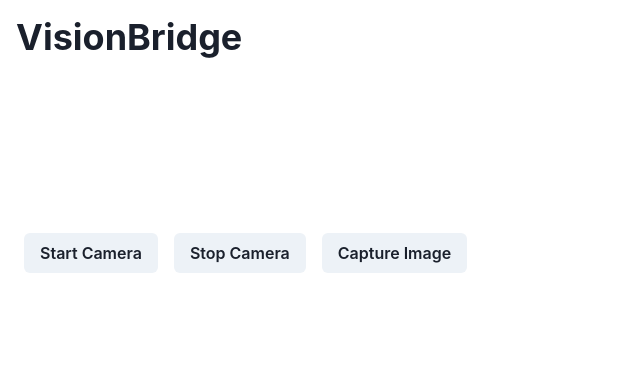
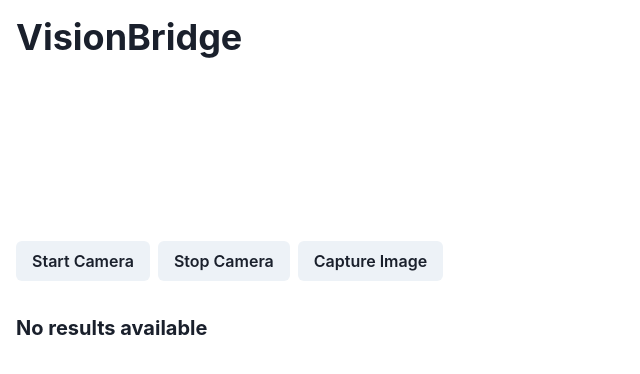
Before and after one commit to yuting0624/VisionBridge, a Next.js app: page / in a window 1280 px wide. Shown: the top 374 px of the page, without its empty margins (0-640 px from the left). Built offline with nearby package versions, Linux system fonts and the light colour scheme.

Commit message:
Remove .next and .env.local from Git tracking

```diff
--- a/components/Camera.tsx
+++ b/components/Camera.tsx
@@ -1,9 +1,15 @@
 import React, { useRef, useEffect, useState } from 'react';
-import { Box, Button } from '@chakra-ui/react';
+import { Box, Button, VStack } from '@chakra-ui/react';
+import VisionResult from './VisionResult';
+
+interface VisionResult {
+  labels: Array<{ description: string; score: number }>;
+}
 
 const Camera: React.FC = () => {
   const videoRef = useRef<HTMLVideoElement>(null);
   const [stream, setStream] = useState<MediaStream | null>(null);
+  const [visionResult, setVisionResult] = useState<VisionResult | null>(null);
 
   const startCamera = async () => {
     try {
@@ -40,11 +46,17 @@
         },
         body: JSON.stringify({ image: imageDataUrl }),
       });
+      if (!response.ok) {
+        throw new Error(`HTTP error! status: ${response.status}`);
+      }
       const data = await response.json();
-      console.log("Vision API response:", data);
-      // ここで結果を処理したり、状態を更新したりします
+      if (!data || !data.labels) {
+        throw new Error('Invalid response from Vision API');
+      }
+      setVisionResult(data);
     } catch (error) {
       console.error("Error calling Vision API:", error);
+      setVisionResult({ labels: [] });
     }
   }
 };
@@ -56,12 +68,17 @@
   }, []);
 
   return (
-    <Box>
-      <video ref={videoRef} autoPlay playsInline />
-      <Button onClick={startCamera} m={2}>Start Camera</Button>
-      <Button onClick={stopCamera} m={2}>Stop Camera</Button>
-      <Button onClick={captureImage} m={2}>Capture Image</Button>
-    </Box>
+    <VStack spacing={4} align="stretch">
+      <Box>
+        <video ref={videoRef} autoPlay playsInline />
+      </Box>
+      <Box>
+        <Button onClick={startCamera} mr={2}>Start Camera</Button>
+        <Button onClick={stopCamera} mr={2}>Stop Camera</Button>
+        <Button onClick={captureImage}>Capture Image</Button>
+      </Box>
+      <VisionResult result={visionResult} />
+    </VStack>
   );
 };
 
--- /dev/null
+++ b/components/VisionResult.tsx
@@ -0,0 +1,33 @@
+import React from 'react';
+import { Box, Text, List, ListItem } from '@chakra-ui/react';
+
+interface VisionResultProps {
+  result: {
+    labels?: Array<{ description: string; score: number }>;
+  } | null;
+}
+
+const VisionResult: React.FC<VisionResultProps> = ({ result }) => {
+  if (!result || !result.labels || result.labels.length === 0) {
+    return (
+      <Box mt={4}>
+        <Text fontSize="xl" fontWeight="bold" mb={2}>No results available</Text>
+      </Box>
+    );
+  }
+
+  return (
+    <Box mt={4}>
+      <Text fontSize="xl" fontWeight="bold" mb={2}>Vision API Results:</Text>
+      <List spacing={2}>
+        {result.labels.map((label, index) => (
+          <ListItem key={index}>
+            {label.description} - Confidence: {(label.score * 100).toFixed(2)}%
+          </ListItem>
+        ))}
+      </List>
+    </Box>
+  );
+};
+
+export default VisionResult;
--- a/pages/api/vision.ts
+++ b/pages/api/vision.ts
@@ -9,11 +9,22 @@
   if (req.method === 'POST') {
     try {
       const { image } = req.body;
-      const [result] = await client.labelDetection(image);
-      const labels = result.labelAnnotations;
+      if (!image) {
+        return res.status(400).json({ error: 'No image data provided' });
+      }
+
+      // Base64データからバッファを作成
+      const buffer = Buffer.from(image.split(',')[1], 'base64');
+
+      const [result] = await client.labelDetection({
+        image: { content: buffer }
+      });
+
+      const labels = result.labelAnnotations || [];
       res.status(200).json({ labels });
     } catch (error) {
-      res.status(500).json({ error: 'Error processing image' });
+      console.error('Error processing image:', error);
+      res.status(500).json({ error: 'Error processing image', details: error.message });
     }
   } else {
     res.setHeader('Allow', ['POST']);
```
Also changed, not shown: 1 other file (tests, documents, lock files or other folders).
